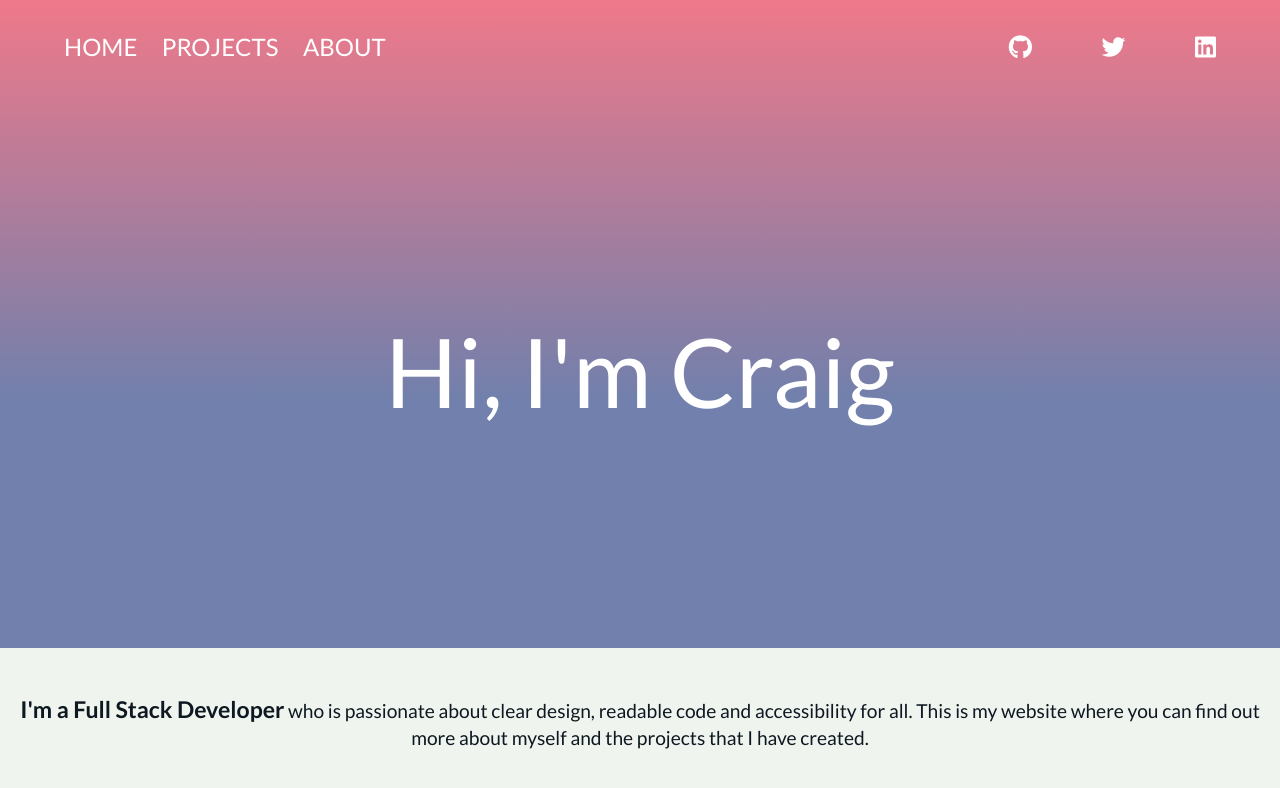
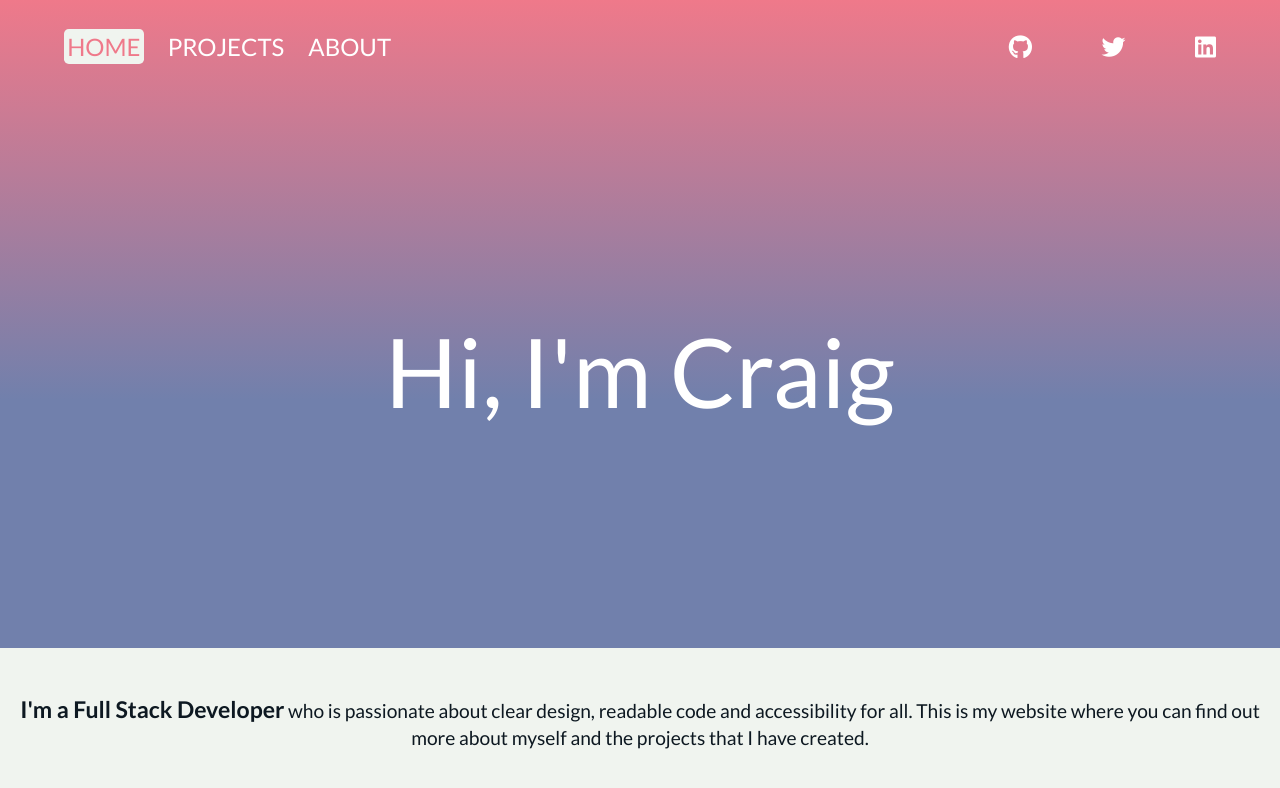
Before and after one commit to AlphaPentagon/portfolio, a React (Create React App) app in the folder portfolio/: page / in a window 1280 px wide. Shown: the top 788 px of the page. Built offline with nearby package versions, Linux system fonts and the light colour scheme.

Commit message:
Set up active styles for internal links

```diff
--- a/portfolio/src/components/Navbar/NavLinks/NavLinks.css
+++ b/portfolio/src/components/Navbar/NavLinks/NavLinks.css
@@ -2,7 +2,7 @@
   list-style: none;
 }
 
-.navlink-li > a {
+.inactiveLink {
   text-decoration: none;
   color: var(--main-text-colour);
   font-size: clamp(0.5rem, 2vw + 0.6rem, 1.5rem);
@@ -13,11 +13,13 @@
   cursor: pointer;
 }
 
-.homeLink:active,
-.projectLink:active,
-.aboutLink:active {
-  background-color: white;
+.activeLink {
+  background-color: var(--alt-colour-1);
   color: var(--secondary-colour);
+  text-decoration: none;
+  font-size: clamp(0.5rem, 2vw + 0.6rem, 1.5rem);
+  padding: 0.2rem;
+  border-radius: 0.3rem;
 }
 
 /* Breakpoint for non-mobile view*/
--- a/portfolio/src/components/Navbar/NavLinks/NavLinks.js
+++ b/portfolio/src/components/Navbar/NavLinks/NavLinks.js
@@ -1,12 +1,15 @@
 import "./NavLinks.css";
-import { Link } from "react-router-dom";
+import { NavLink } from "react-router-dom";
 
-function NavLinks({ link, text, className }) {
+function NavLinks({ link, text }) {
   return (
     <li className="navlink-li">
-      <Link to={link} className={className}>
+      <NavLink
+        to={link}
+        className={({ isActive }) => (isActive ? "activeLink" : "inactiveLink")}
+      >
         {text}
-      </Link>
+      </NavLink>
     </li>
   );
 }
--- a/portfolio/src/components/Navbar/Navbar.js
+++ b/portfolio/src/components/Navbar/Navbar.js
@@ -6,9 +6,9 @@ function Navbar() {
   return (
     <nav>
       <ul className="navbar-left-container">
-        <NavLinks link="/" text="HOME" className="homeLink"></NavLinks>
-        <NavLinks link="/projects" text="PROJECTS" className="projectLink" />
-        <NavLinks link="/about" text="ABOUT" className="aboutLink" />
+        <NavLinks link="/" text="HOME"></NavLinks>
+        <NavLinks link="/projects" text="PROJECTS" />
+        <NavLinks link="/about" text="ABOUT" />
       </ul>
       <ul className="navbar-right-container">
         <NavIcons
```
